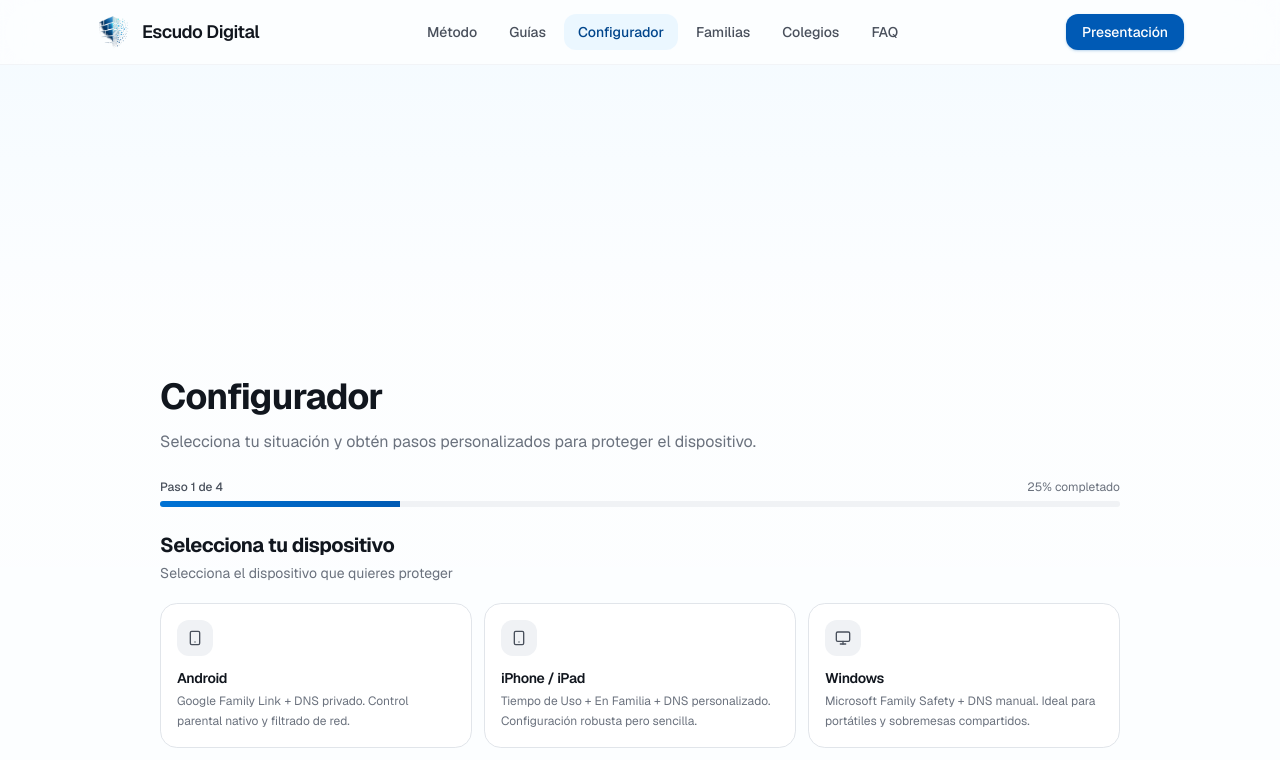
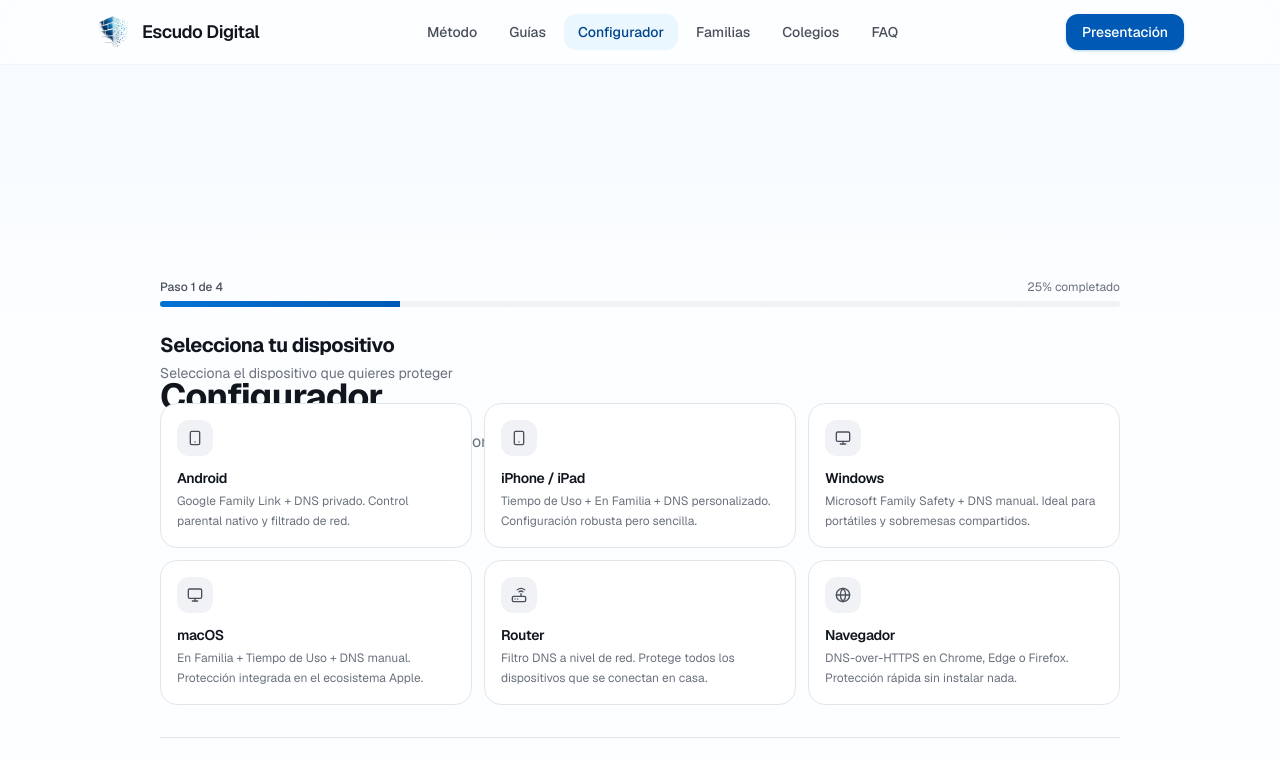
Before and after one commit to ignacioimatik-web/escudo-digital-familiar, a Next.js app: page /configurador in a window 1280 px wide. Shown: the top 760 px of the page. Built offline with nearby package versions, Linux system fonts and the light colour scheme.

Commit message:
fix: raise configurador section additional 200px

```diff
--- a/src/app/configurador/page.tsx
+++ b/src/app/configurador/page.tsx
@@ -84,7 +84,7 @@ export default function ConfiguradorPage() {
         </Container>
       </Section>
 
-      <Section className="-mt-[200px] pt-0">
+      <Section className="-mt-[400px] pt-0">
         <Container size="md">
           <div className="mb-6">
             <Progress currentStep={currentStep} totalSteps={TOTAL_STEPS} />
```
